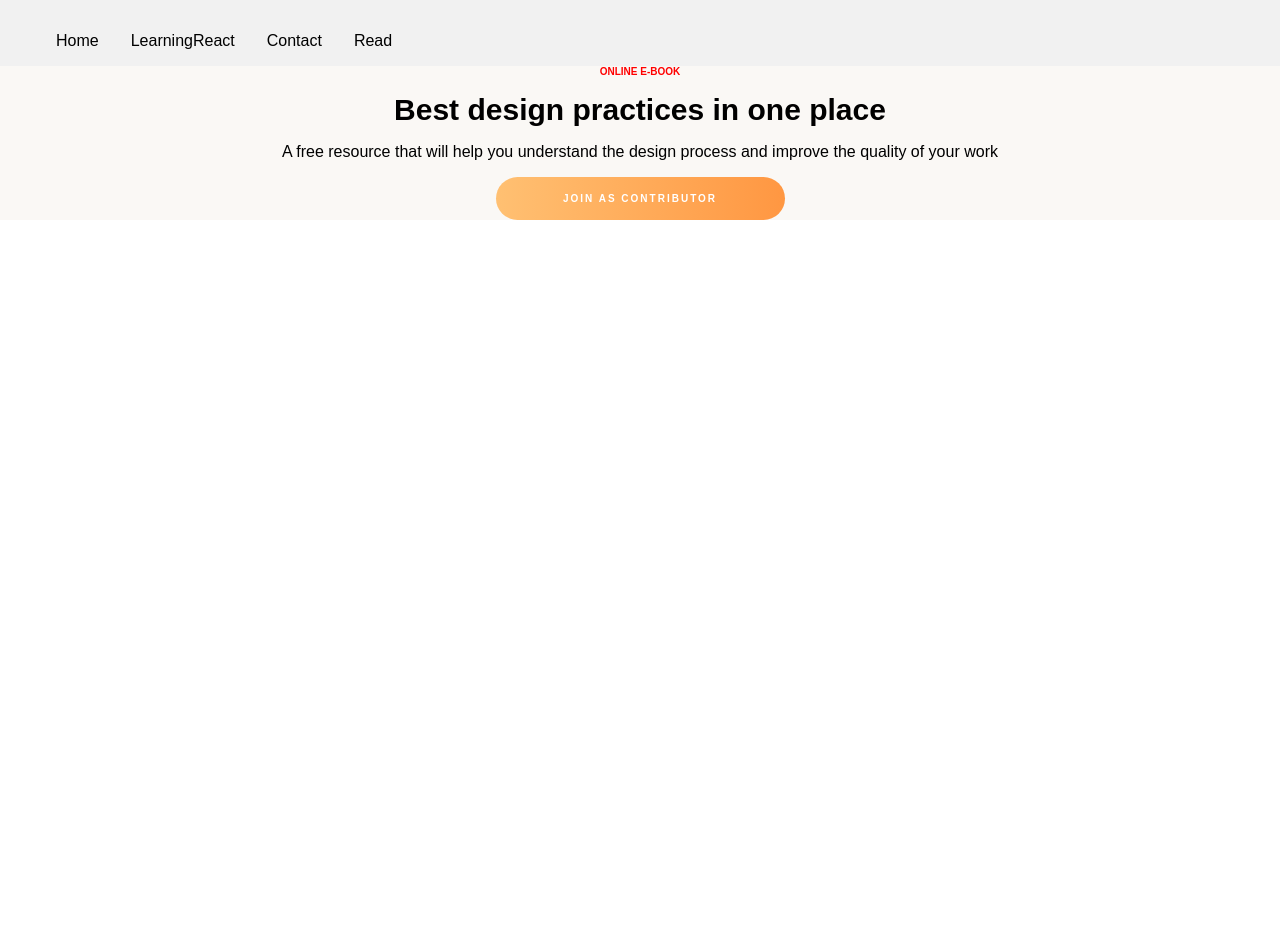
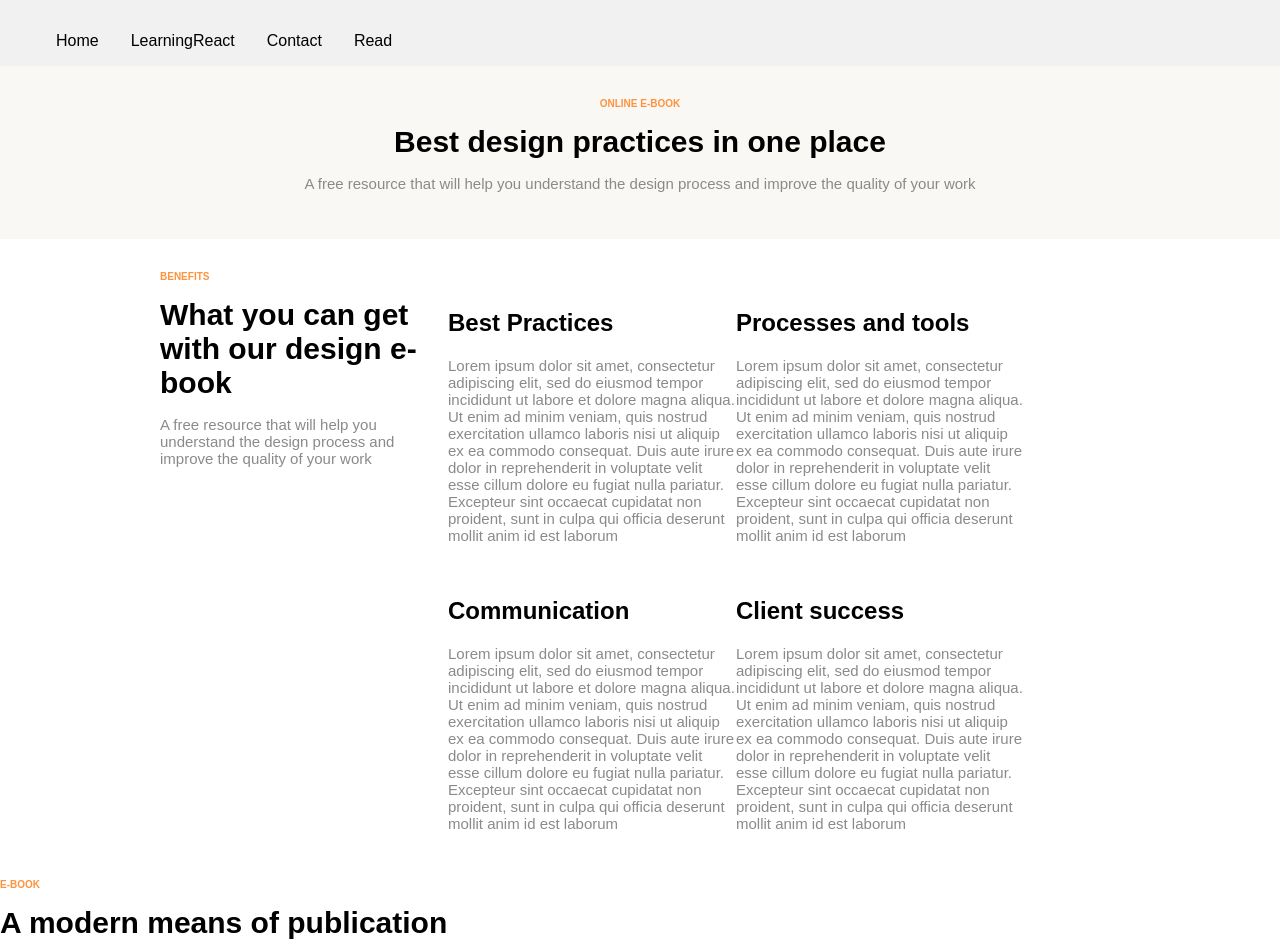
Before and after one commit to valeanto/website-react, a React (Create React App) app: page / in a window 1280 px wide. Shown: the top 952 px of the page. Before the commit the page ends 800 px from the top, so only its background shows below. Built offline with nearby package versions, Linux system fonts and the light colour scheme.

Commit message:
welcome page content

```diff
--- a/src/components/Welcome.js
+++ b/src/components/Welcome.js
@@ -1,15 +1,105 @@
-import React from 'react'
+import React from "react";
 export default function Welcome() {
   return (
     <>
-        <div className='app-grid-color'>
-            <section className='text-center'>
+      <div className="app-grid">
+        <section className="section-textcenter background-color">
           <h5>Online e-book</h5>
           <h1>Best design practices in one place</h1>
-            <p>A free resource that will help you understand the design process and improve the quality of your work</p>
-            <button className='button'>Join as contributor</button>
+          <p>
+            A free resource that will help you understand the design process and
+            improve the quality of your work
+          </p>
         </section>
+        <section className="section-col3">
+          <div>
+            <h5>benefits</h5>
+            <h1>What you can get with our design e-book</h1>
+            <p>
+              A free resource that will help you understand the design process
+              and improve the quality of your work
+            </p>
+          </div>
+          <div>
+            <img src=""></img>
+            <h2> Best Practices</h2>
+            <p>
+              Lorem ipsum dolor sit amet, consectetur adipiscing elit, sed do
+              eiusmod tempor incididunt ut labore et dolore magna aliqua. Ut
+              enim ad minim veniam, quis nostrud exercitation ullamco laboris
+              nisi ut aliquip ex ea commodo consequat. Duis aute irure dolor in
+              reprehenderit in voluptate velit esse cillum dolore eu fugiat
+              nulla pariatur. Excepteur sint occaecat cupidatat non proident,
+              sunt in culpa qui officia deserunt mollit anim id est laborum
+            </p>
+          </div>
+          <div>
+            <img src=""></img>
+            <h2> Processes and tools</h2>
+            <p>
+              Lorem ipsum dolor sit amet, consectetur adipiscing elit, sed do
+              eiusmod tempor incididunt ut labore et dolore magna aliqua. Ut
+              enim ad minim veniam, quis nostrud exercitation ullamco laboris
+              nisi ut aliquip ex ea commodo consequat. Duis aute irure dolor in
+              reprehenderit in voluptate velit esse cillum dolore eu fugiat
+              nulla pariatur. Excepteur sint occaecat cupidatat non proident,
+              sunt in culpa qui officia deserunt mollit anim id est laborum
+            </p>
+          </div>
+          <div></div>
+          <div>
+            <img src=""></img>
+            <h2> Communication</h2>
+            <p>
+              Lorem ipsum dolor sit amet, consectetur adipiscing elit, sed do
+              eiusmod tempor incididunt ut labore et dolore magna aliqua. Ut
+              enim ad minim veniam, quis nostrud exercitation ullamco laboris
+              nisi ut aliquip ex ea commodo consequat. Duis aute irure dolor in
+              reprehenderit in voluptate velit esse cillum dolore eu fugiat
+              nulla pariatur. Excepteur sint occaecat cupidatat non proident,
+              sunt in culpa qui officia deserunt mollit anim id est laborum
+            </p>
+          </div>
+          <div>
+            <img src=""></img>
+            <h2> Client success</h2>
+            <p>
+              Lorem ipsum dolor sit amet, consectetur adipiscing elit, sed do
+              eiusmod tempor incididunt ut labore et dolore magna aliqua. Ut
+              enim ad minim veniam, quis nostrud exercitation ullamco laboris
+              nisi ut aliquip ex ea commodo consequat. Duis aute irure dolor in
+              reprehenderit in voluptate velit esse cillum dolore eu fugiat
+              nulla pariatur. Excepteur sint occaecat cupidatat non proident,
+              sunt in culpa qui officia deserunt mollit anim id est laborum
+            </p>
+          </div>
+        </section>
+        <section className="textcenter">
+          <h5>e-book</h5>
+          <h1>A modern means of publication</h1>
+          <p>
+            Lorem ipsum dolor sit amet, consectetur adipiscing elit, sed do
+            eiusmod tempor incididunt ut labore et dolore
+          </p>
+          <img src="" />
+        </section>
+        <section>
+          <h5>users</h5>
+          <h1>Reflection</h1>
+          <div className="user-card"></div>
+          <div className="user-card"></div>
+          <div className="user-card"></div>
+        </section>
+        <section className="textcenter">
+          <h5>contribute</h5>
+          <h1>become one of the curators</h1>
+          <p>
+            Lorem ipsum dolor sit amet, consectetur adipiscing elit, sed do
+            eiusmod tempor incididunt ut labore et dolore{" "}
+          </p>
+        </section>
+        <button className="button">Join as contributor</button>
       </div>
     </>
-    )
+  );
 }
--- a/src/style/_layout.scss
+++ b/src/style/_layout.scss
@@ -1,15 +1,14 @@
 // layout, such as the container and any grid systems.
-$lightorange:#FAF8F5;
-.horizontal-navbar{
-    display:flex;
+
+.horizontal-navbar {
+  display: flex;
   flex-direction: row;
-    ul{
+  ul {
     list-style-type: none;
   }
   li {
     float: left;
   }
-
   li a {
     display: block;
     color: black;
@@ -22,13 +21,24 @@ $lightorange:#FAF8F5;
     background-color: #111111;
   }
 }
-.app-grid{
-  padding:2rem 4rem;
 
-  &-color{
-  background-color:$lightorange;
+.section {
+  &-textcenter {
+    padding:2rem;
+    text-align: center;
+  }
+  &-col3{
+    padding:2rem 10rem;
+    display:flex;
+    flex-wrap:wrap;
+    text-align:left;
+    & > div{
+      width:30%;
     }
   }
-.text-center{
-  text-align:center;
+
 }
+
+.background-color {
+  background-color: $lightorange;
+}
--- a/src/style/_typography.scss
+++ b/src/style/_typography.scss
@@ -1,10 +1,14 @@
 h1{
     font-size:30px;
-    margin:1rem;
+    margin:1rem 0;
 }
 h5{
     text-transform:uppercase;
     font-size:10px;
-    color:red;
+    color:$boldorange;
     margin:0;
 }
+p{
+    color:#8A8A8A;
+    font-size:15px;
+}
--- a/src/style/main.scss
+++ b/src/style/main.scss
@@ -1,4 +1,4 @@
-@import 'base';
+@import 'colors';
 @import 'base';
 @import 'components';
 @import 'layout';
```
Lines whose indentation alone changed are shown as unchanged.
